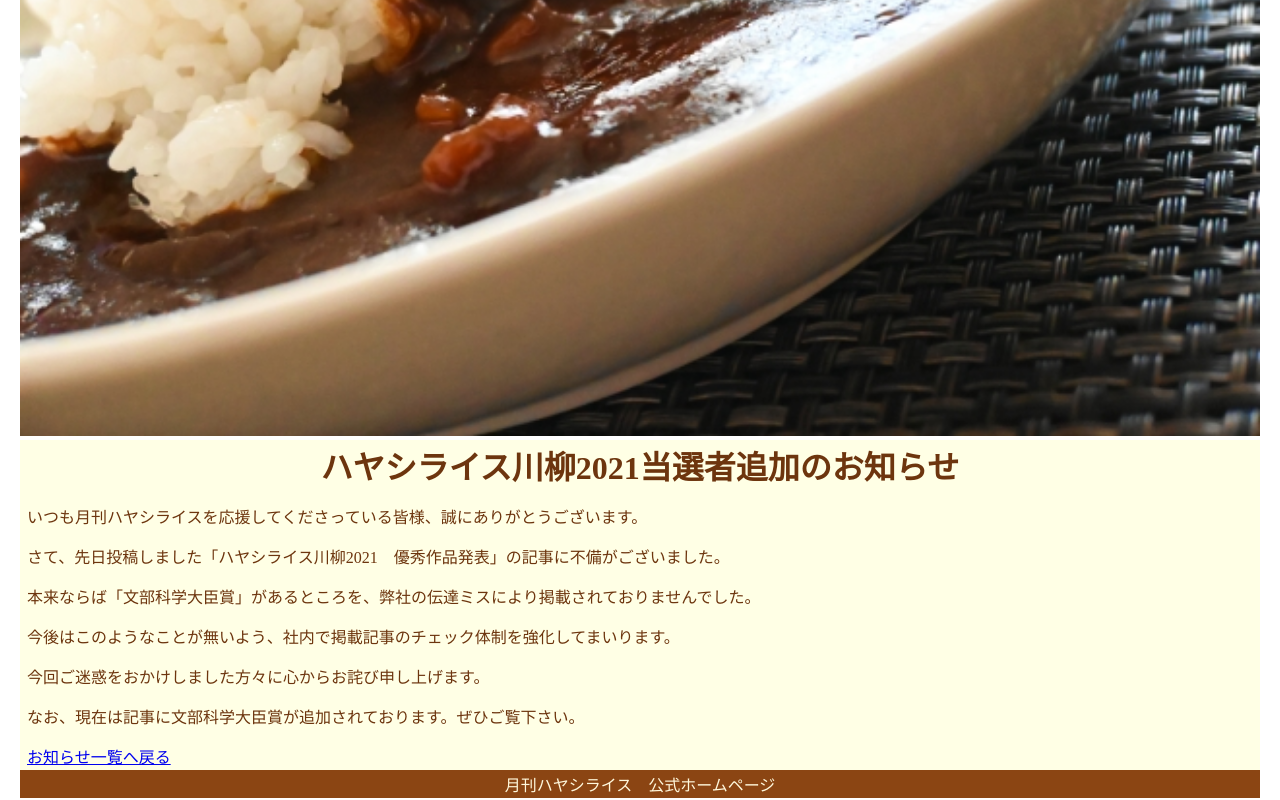
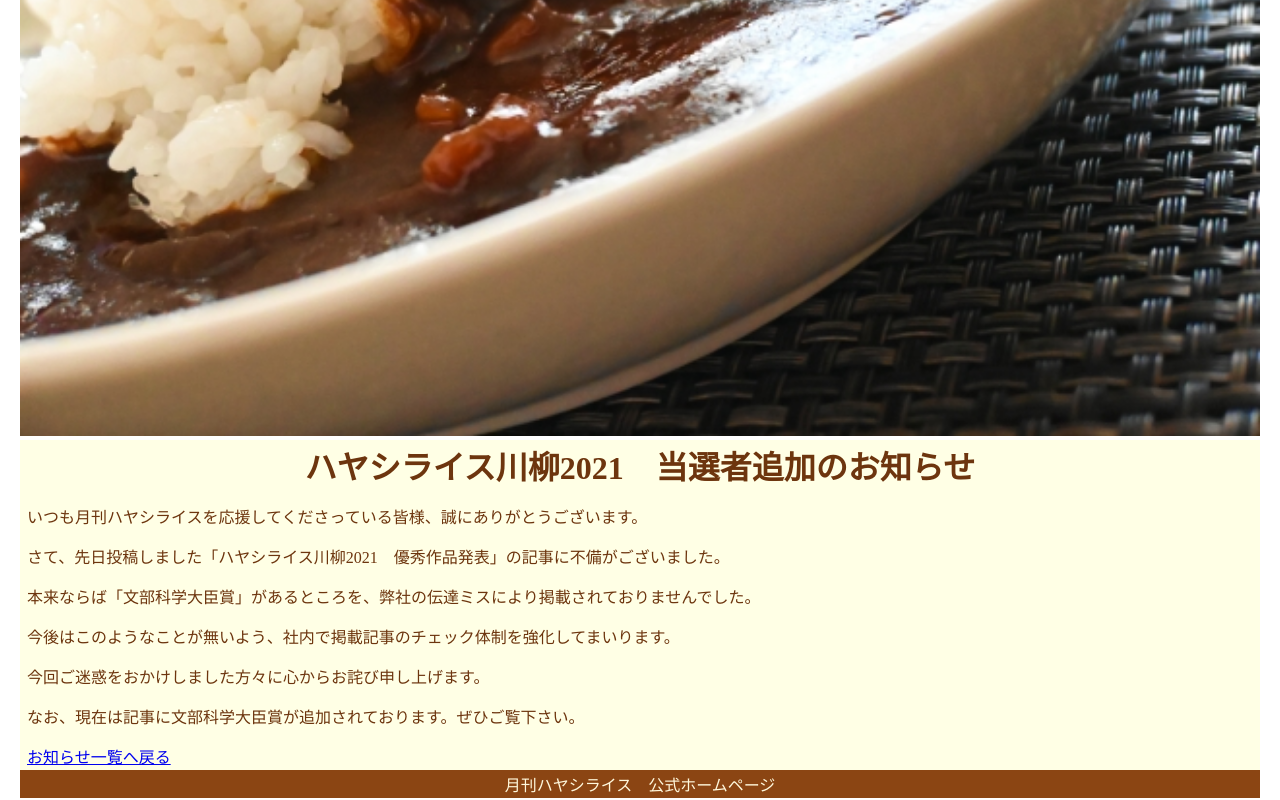
Before and after one commit to CurryDelicious/Monbukagaku, a plain HTML site: page index.html in a window 1280 px wide. Shown: the part 465-1265 px from the top of the page. Drawn offline with Linux system fonts and the light colour scheme.

Commit message:
Update index.html

```diff
--- a/index.html
+++ b/index.html
@@ -17,7 +17,7 @@
     </div>
 
     <div class="main">
-      <h1>ハヤシライス川柳2021当選者追加のお知らせ</h1>
+      <h1>ハヤシライス川柳2021　当選者追加のお知らせ</h1>
       <p>いつも月刊ハヤシライスを応援してくださっている皆様、誠にありがとうございます。</p>
       <p>さて、先日投稿しました「ハヤシライス川柳2021　優秀作品発表」の記事に不備がございました。</p>
       <p>本来ならば「文部科学大臣賞」があるところを、弊社の伝達ミスにより掲載されておりませんでした。</p>
```
